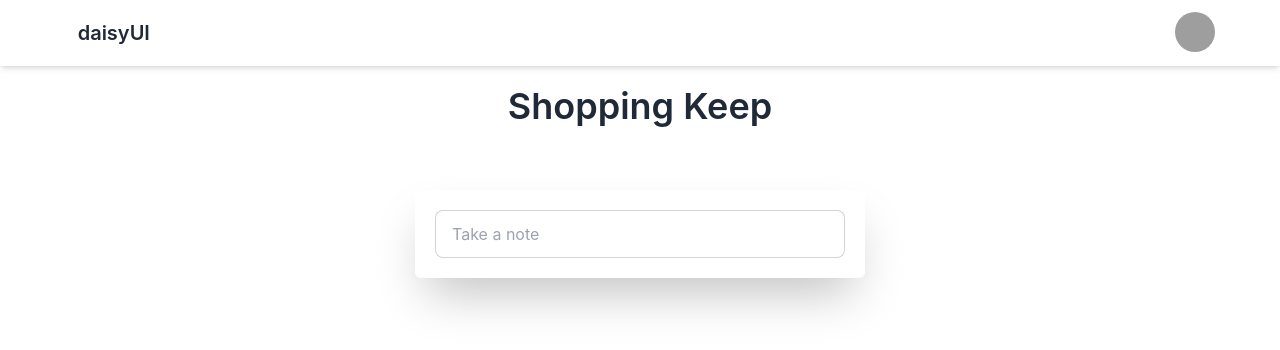
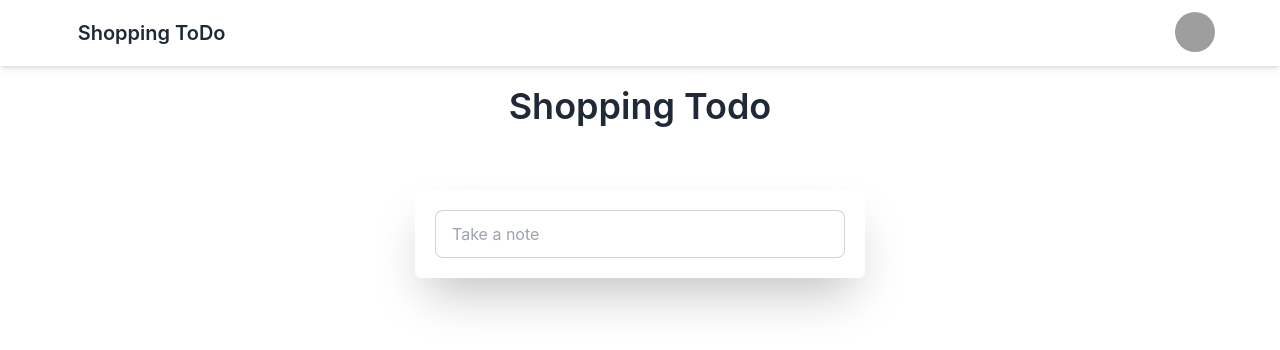
Before and after one commit to Shahrear-ahamed/shahrear-todo-app, a React (Create React App) app: page / in a window 1280 px wide. Shown: the top 350 px of the page. Built offline with nearby package versions, Linux system fonts and the light colour scheme; no server answers; sample sign-in values are in the browser's storage; grey boxes are pictures that could not be loaded.

Commit message:
some code fix

```diff
--- a/public/index.html
+++ b/public/index.html
@@ -24,7 +24,7 @@
       work correctly both with client-side routing and a non-root public URL.
       Learn how to configure a non-root public URL by running `npm run build`.
     -->
-    <title>ToDo App</title>
+    <title>shopping ToDo App</title>
   </head>
   <body>
     <noscript>You need to enable JavaScript to run this app.</noscript>
--- a/src/App.js
+++ b/src/App.js
@@ -2,15 +2,21 @@ import { Route, Routes } from "react-router-dom";
 import "./App.css";
 import Home from "./Pages/Home/Home";
 import Login from "./Pages/Login/Login";
+import RequireAuth from "./Pages/Login/RequireAuth";
 import Register from "./Pages/Login/Register";
-import Navbar from "./Pages/Shared/Navbar";
 
 function App() {
   return (
     <div>
-      <Navbar />
       <Routes>
-        <Route path="/" element={<Home />} />
+        <Route
+          path="/"
+          element={
+            <RequireAuth>
+              <Home />
+            </RequireAuth>
+          }
+        />
         <Route path="/login" element={<Login />} />
         <Route path="/register" element={<Register />} />
       </Routes>
--- a/src/Pages/Home/Home.js
+++ b/src/Pages/Home/Home.js
@@ -1,4 +1,5 @@
 import React, { useState } from "react";
+import Navbar from "../Shared/Navbar";
 
 const Home = () => {
   const [noteBox, setNoteBox] = useState(true);
@@ -6,19 +7,18 @@ const Home = () => {
     e.preventDefault();
     // data collect from here
 
-    const title = e.target.title.value
-    const desc = e.target.desc.value
-    const todoData = {title, desc}
+    const title = e.target.title.value;
+    const desc = e.target.desc.value;
+    const todoData = { title, desc };
     console.log(todoData);
-
-
 
     // close todo app
     setNoteBox(true);
   };
   return (
     <div>
-      <h1 className="text-4xl text-center my-5 font-semibold">Shopping Keep</h1>
+      <Navbar />
+      <h1 className="text-4xl text-center my-5 font-semibold">Shopping Todo</h1>
 
       {/* todo data input from here */}
       <div className="shadow-2xl p-5 w-[450px] mt-16 mx-auto rounded-md">
@@ -34,7 +34,7 @@ const Home = () => {
         ) : (
           <form
             onSubmit={handleTodo}
-            className="mx-auto flex flex-col items-center w-full max-w-lg"
+            className="mx-auto flex flex-col space-y-3 items-center w-full max-w-lg"
           >
             <input
               type="text"
--- a/src/Pages/Login/Login.js
+++ b/src/Pages/Login/Login.js
@@ -1,7 +1,7 @@
 import React, { useEffect, useState } from "react";
 import auth from "../../firebase.init";
 import { useSignInWithEmailAndPassword } from "react-firebase-hooks/auth";
-import { useNavigate } from "react-router-dom";
+import { Link, useNavigate } from "react-router-dom";
 
 const Login = () => {
   const [errorMessage, setErrorMessage] = useState("");
@@ -30,7 +30,7 @@ const Login = () => {
     await signInWithEmailAndPassword(email, password);
   };
   return (
-    <div className="grid justify-center items-center h-[80vh]">
+    <div className="grid justify-center items-center h-screen">
       <div className=" card w-96 bg-base-100 shadow-xl">
         <h2 className="text-3xl font-semibold text-center my-4">Login</h2>
         <form onSubmit={handleLogin} className="py-4 px-3 space-y-4">
@@ -51,6 +51,11 @@ const Login = () => {
             className="input input-bordered w-full"
           />
           {errorMessage && <p className="text-error">{errorMessage}</p>}
+          <p>
+            <small>
+              New to todo app? <Link to="/register" className="text-blue-400">click here</Link>
+            </small>
+          </p>
 
           <input type="submit" value="Login" className="btn" />
         </form>
--- a/src/Pages/Login/Register.js
+++ b/src/Pages/Login/Register.js
@@ -4,7 +4,7 @@ import {
   useCreateUserWithEmailAndPassword,
   useUpdateProfile,
 } from "react-firebase-hooks/auth";
-import { useNavigate } from "react-router-dom";
+import { Link, useNavigate } from "react-router-dom";
 
 const Login = () => {
   const [errorMessage, setErrorMessage] = useState("");
@@ -39,7 +39,7 @@ const Login = () => {
     }
   };
   return (
-    <div className="grid justify-center items-center h-[80vh]">
+    <div className="grid justify-center items-center h-screen">
       <div className=" card w-96 bg-base-100 shadow-xl">
         <h2 className="text-3xl font-semibold text-center my-4">Register</h2>
         <form onSubmit={handleSignup} className="py-4 px-3 space-y-4">
@@ -76,6 +76,11 @@ const Login = () => {
             className="input input-bordered w-full"
           />
           {errorMessage && <p className="text-error">{errorMessage}</p>}
+          <p>
+            <small>
+              Already have an account? <Link to="/login" className="text-blue-400">click here</Link>
+            </small>
+          </p>
 
           <input type="submit" value="Register" className="btn" />
         </form>
--- a/src/Pages/Login/RequireAuth.js
+++ b/src/Pages/Login/RequireAuth.js
@@ -4,10 +4,17 @@ import { useAuthState } from "react-firebase-hooks/auth";
 import { Navigate, useLocation } from "react-router-dom";
 
 const RequireAuth = ({ children }) => {
-  const [user] = useAuthState(auth);
+  const [user, loading] = useAuthState(auth);
   let location = useLocation();
+  if(loading){
+    return (
+      <div className="grid justify-center h-[80vh] items-center">
+        <button className="btn btn-square loading"></button>
+      </div>
+    );
+  }
 
-  if (user) {
+  if (!user) {
     // Redirect them to the /login page, but save the current location they were
     // trying to go to when they were redirected. This allows us to send them
     // along to that page after they login, which is a nicer user experience
--- a/src/Pages/Shared/Navbar.js
+++ b/src/Pages/Shared/Navbar.js
@@ -12,7 +12,7 @@ const Navbar = () => {
       <div className=" w-11/12 mx-auto">
         <div className="flex-1">
           <Link to="/" className="btn btn-ghost normal-case text-xl">
-            daisyUI
+            Shopping ToDo
           </Link>
         </div>
         <div className="flex-none gap-2">
```
